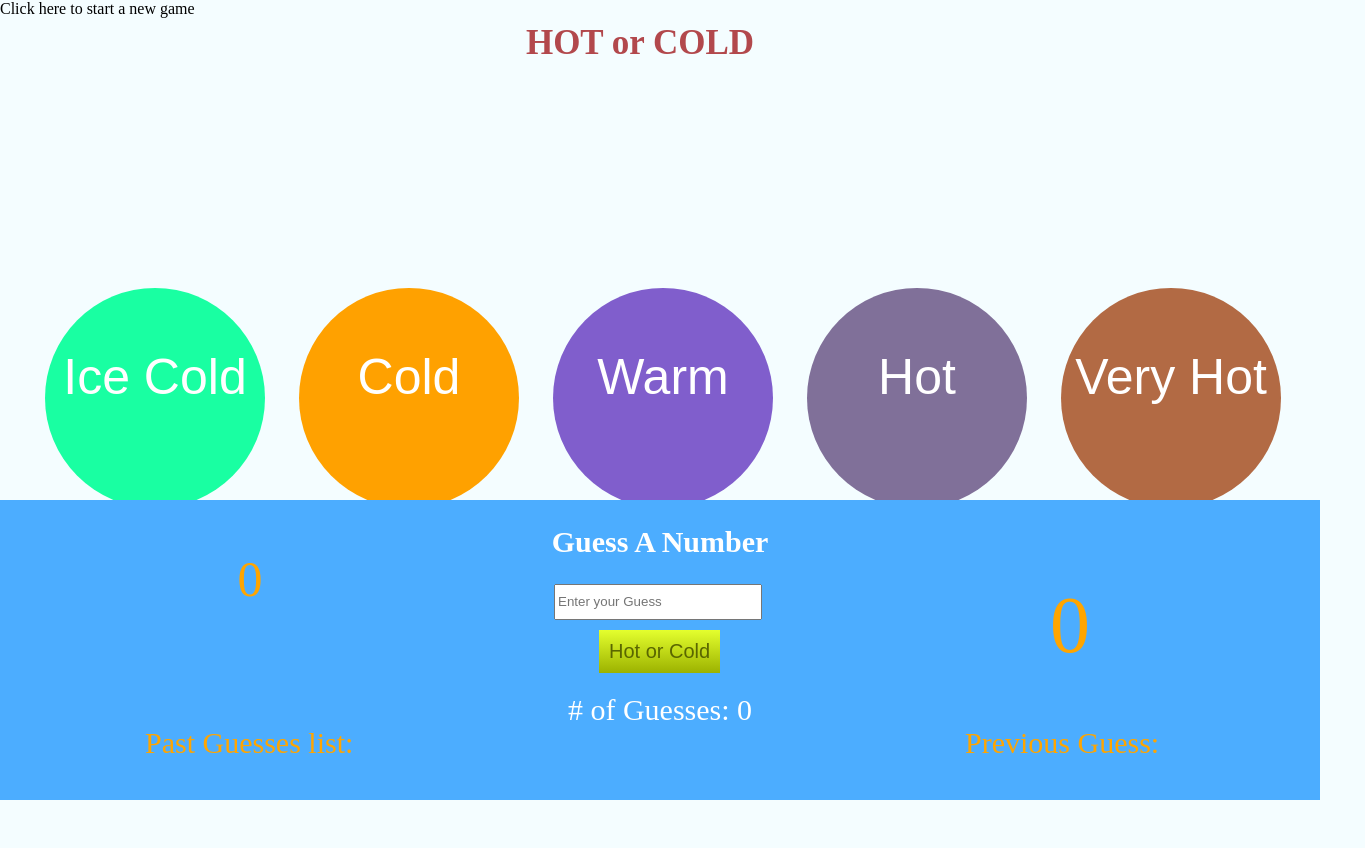
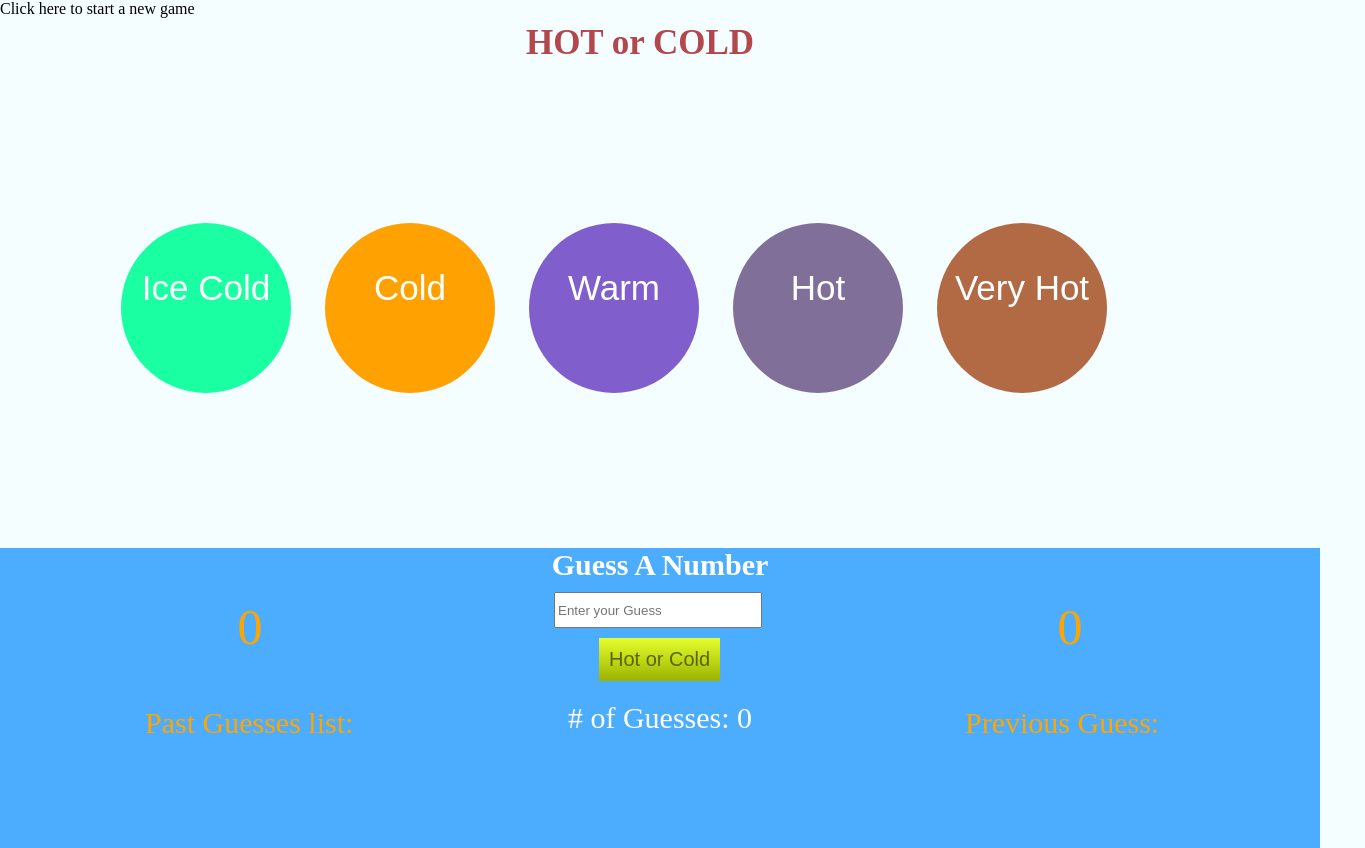
Before and after one commit to Vindicus/HotCold, a plain HTML site: page index.html in a window 1280 px wide. Shown: the whole page, 1365 px wide, since content can reach past the window. Before the commit the page ends 800 px from the top, so only its background shows below. Drawn offline with nearby package versions, Linux system fonts and the light colour scheme.

Commit message:
update
corrected size and width

```diff
--- a/style2.css
+++ b/style2.css
@@ -3,8 +3,13 @@ html,body,h1{
 	padding:0;
 	font-size:16px;
 }
-html{
+h2{
+	margin:0;
+	padding-bottom:10px;
+}
+html,body{
 	background:#F4FDFF;
+	height:100%;
 }
 a.new{
 	text-decoration:none;
@@ -15,10 +20,10 @@ ul{
 }
 ul li{
 	display:inline-block;
-	height:200px;
+	height:150px;
 	background:red;
-	font-size:50px;
-	width:200px;
+	font-size:35px;
+	width:150px;
 	border-radius:100%;
 	margin-right:30px;
 	padding:10px;
@@ -76,23 +81,26 @@ ul li p{
 	color:#B2484C;
 	padding:5px;
 }
+.Wrapper{
+	min-height:100%;
+	margin-bottom:-300px;
+}
 .FeedbackPreview{
+	padding:5px;
 
-	padding:5px;
-	margin-top:15px;
 }
 .Feedbacks{
-
-	width:1360px;
-	min-width:1280px;
-	margin:200px auto;
+	width:1118px;;
+	min-width:1119px;
+	margin:150px auto;
 
 }
+.FeedbackPreview:after{
+	content:"";
+	display:block;
+	height:300px;
+}
 .GameInput{
-	position:absolute;
-	bottom:0;
-	left:0;
-	right:0;
 	min-width:1320px;
 	height:300px;
 	background:#4CADFF;
@@ -128,13 +136,16 @@ input[type="submit"]{
 input[type="submit"]:hover{
 	color:black;
 }
-#NumberGuesses{
+#NumberGuesses,.UporDown{
 	margin:20px auto;
 	min-width:252px;
 	width:252px;
 	text-align:center;
 	font-size:30px;
 	color:white;
+}
+.UporDown{
+	font-size:20px;
 }
 .left,.right{
 	min-width:500px;
@@ -143,14 +154,12 @@ input[type="submit"]:hover{
 }
 
 .left .Adjust,.right .Adjust{
-	position:absolute;
-	bottom:10px;
 	margin-left:145px;
 	font-size:30px;
 	color:orange;
 }
 .Edit-right{
-	font-size:80px;
+	font-size:50px;
 	color:orange;
 	text-align:center;
 }
```
